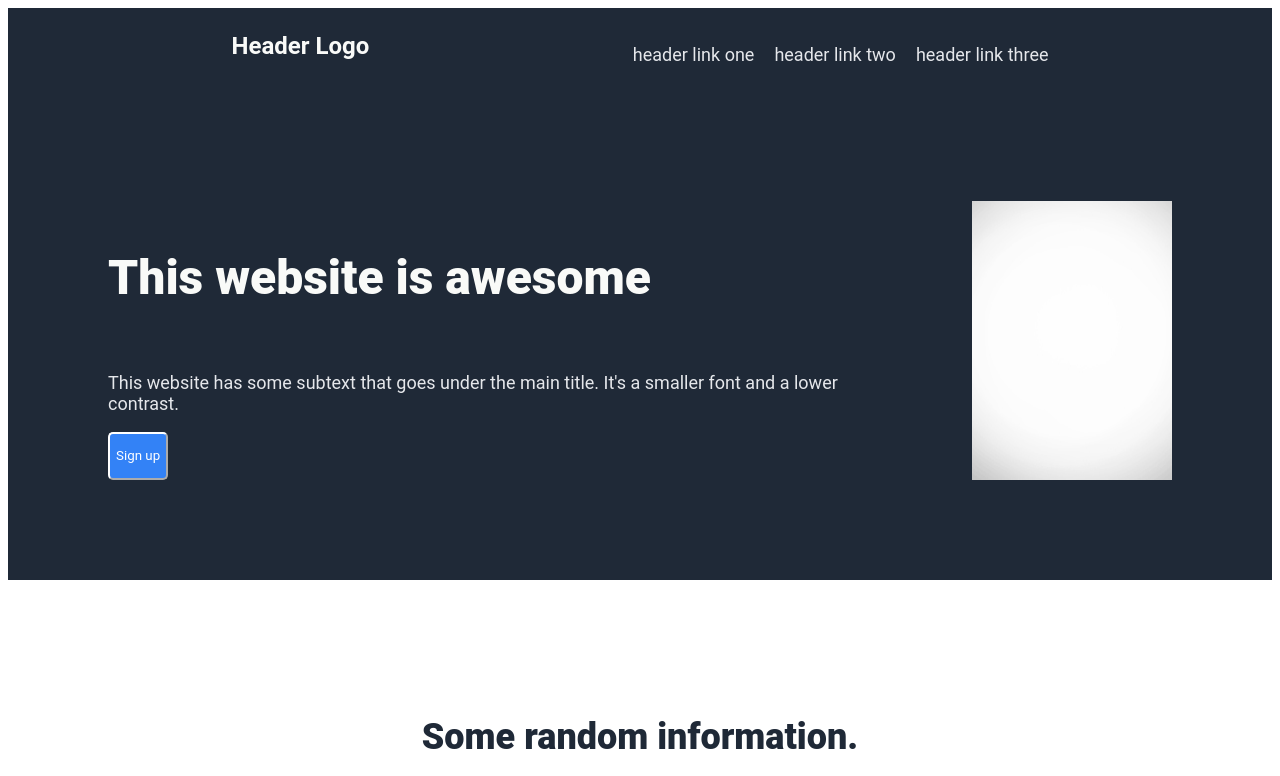
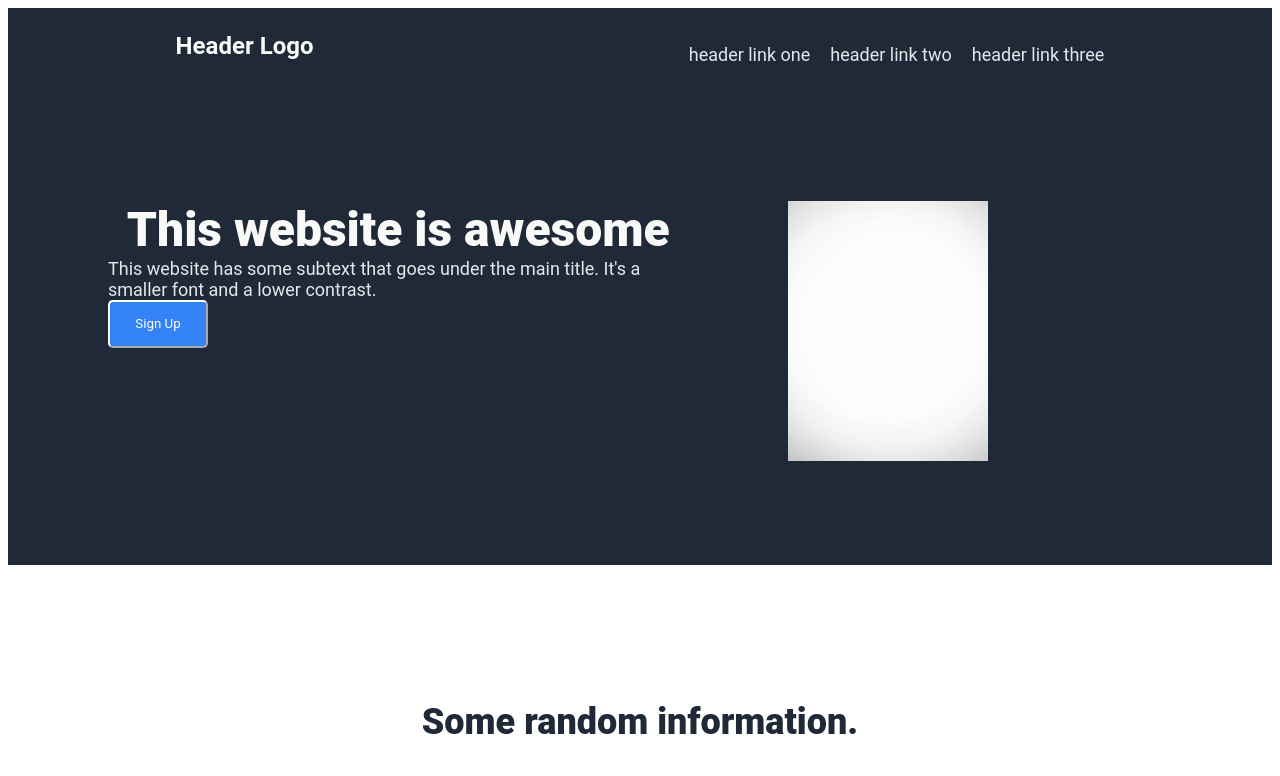
Before and after one commit to richardnguyen165/landing-page, a plain HTML site: page index.html in a window 1280 px wide. Shown: the top 776 px of the page. Drawn offline with Linux system fonts and the light colour scheme.

Commit message:
Fixed first and second almost to standard.

```diff
--- a/index.css
+++ b/index.css
@@ -9,13 +9,15 @@ img{
 }
 
 button{
-    display: flex;
+    /* Remove display flex to center text in button */
     outline: white;
     border-color: white;
     border-radius: 5px;
+    width: 100px;
 }
 
 button p{
+    text-align: center;
     color: white;
 }
 
@@ -52,7 +54,7 @@ button p{
 /* Title (1st Section)*/
 .title{
     display: flex;
-    justify-content: space-evenly;
+    justify-content: space-around;
 }
 
 .header-links{
@@ -87,10 +89,16 @@ button p{
 .hero-main-text{
     font-size: 48px;
     font-weight: 900;
+    margin: 0px auto;
 }
 
 .hero-description{
     font-size: 18px;
+    margin: 0px auto;
+}
+
+.sign-up-image{
+    width: 50%;
 }
 
 /* Third Section */
--- a/index.html
+++ b/index.html
@@ -7,21 +7,27 @@
     </body>
     <head>
         <div class= "title dark-blue-background-color">
+            <div>
                 <p class ="logo-text white-grey-color"><strong>Header Logo</strong></p>
+            </div>
+            <div>
                 <ul class= "header-links grey-color">
                     <a><li><p>header link one</p></li></a>
                     <a><li><p>header link two</p></li></a>
                     <a><li><p>header link three</p></li></a>
                 </ul>
             </div>
+        </div>
         <div class= "section-container media dark-blue-background-color">
             <div class = "content">
                 <div class = "sign-up">
                     <p class = "hero-main-text white-grey-color">This website is awesome</p>
                     <p class = "hero-description grey-color">This website has some subtext that goes under the main title. It's a smaller font and a lower contrast.</p>
-                    <button class = "cyan-color"><p>Sign up</p></button>
+                    <button class = "cyan-color"><p>Sign Up</p></button>
                 </div>
+                <div class = "sign-up-image">
                     <img src = image.png>
+                </div>
             </div>
         </div>
         <div class = "third-section">
```
Lines whose indentation alone changed are shown as unchanged.
